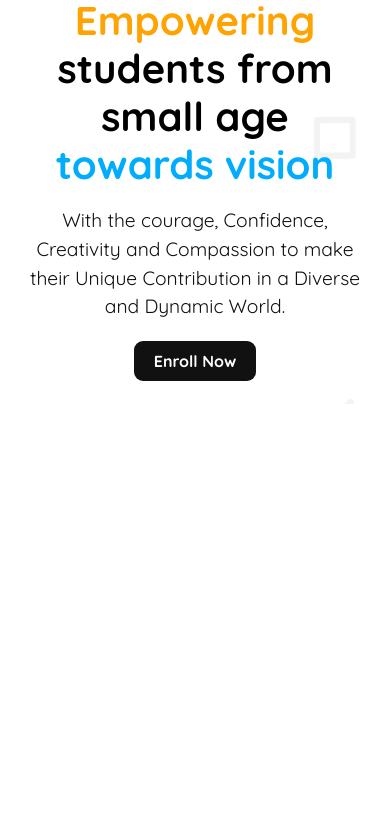
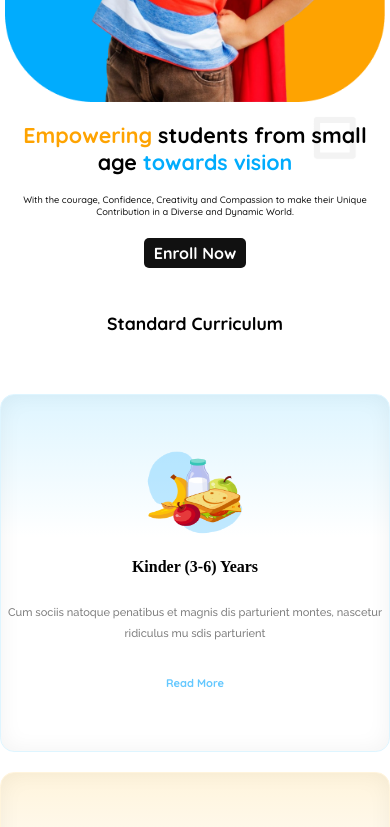
Before and after one commit to noornabi-noor/Kids-School, a plain HTML site: page index.html in a window 390 px wide. Shown: the part 440-1267 px from the top of the page. Before the commit the page ends 844 px from the top, so only its background shows below. Drawn offline with Linux system fonts and the light colour scheme.

Commit message:
curriculum part successfully responsive for max-width:576

```diff
--- a/index.html
+++ b/index.html
@@ -54,7 +54,7 @@
         </div>
       </section>
 
-      <section class="curriculum hide">
+      <section class="curriculum">
         <h2 class="curriculum-title">Standard Curriculum</h2>
         <div class="curriculum-cntents">
           <div class="curriculum-cntent cntent1">
--- a/styles/style.css
+++ b/styles/style.css
@@ -211,14 +211,6 @@ body {
 .banner-btn:hover {
   background-color: #04aa6d;
   color: white;
-}
-
-.banner-items .banner-img {
-  order: 1;
-}
-
-.banner-items .item {
-  order: 2;
 }
 
 /* style for Standard Curriculum */
@@ -610,9 +602,12 @@ footer .content-link {
     padding: 0;
   }
 
+  /* Adjusting the order of banner in mobile view */
+
   .navbar {
     height: 47px;
     width: 100vw;
+    height: auto;
     border: 0.5px solid rgb(254, 163, 1);
     display: flex;
     justify-content: space-between;
@@ -646,7 +641,7 @@ footer .content-link {
     border-radius: 3px;
   }
 
-  /* Adjusting the order in mobile view */
+  /* Adjusting the order of banner in mobile view */
 
   .banner-items {
     display: flex;
@@ -659,10 +654,22 @@ footer .content-link {
   .banner-items .banner-img {
     order: 1;
     width: 100%;
-    max-width: 290px;
+    max-width: 380px;
     height: auto;
     object-fit: contain;
     margin-bottom: 20px;
+  }
+
+  .banner .banner-title {
+    font-size: 1.34rem;
+    font-weight: 700;
+    line-height: 1.67rem;
+  }
+
+  .banner .banner-desc {
+    font-size: .58rem;
+    font-weight: 500;
+    line-height: .75rem;
   }
 
   .banner-items .item {
@@ -676,9 +683,59 @@ footer .content-link {
   }
 
   .banner-items .banner-title,
-  .banner-items .banner-desc
-   {
+  .banner-items .banner-desc {
     text-align: center;
     max-width: 100%;
   }
+
+  .banner-btn {
+    width: auto;
+    max-width: 5.rem;
+    padding: 5px 10px;
+    margin-top: 20px;
+    border-radius: 5px;
+    background: rgb(17, 17, 17);
+    color: rgb(255, 255, 255);
+    font-family: Quicksand;
+    font-size: 1rem;
+    font-weight: 700;
+    text-align: center;
+    border: none;
+    cursor: pointer;
+  }
+
+  /* Adjusting the order of curriculum in mobile view */
+  .curriculum .pre-back {
+    display: none;
+  }
+
+  .curriculum .curriculum-cntents {
+    display: grid;
+    grid-template-columns: repeat(1, 1fr);
+    justify-items: center;
+    align-items: center;
+    gap: 20px;
+    text-align: center;
+  }
+
+  .curriculum-cntent {
+    display: flex;
+    flex-direction: column;
+    align-items: center;
+    justify-content: center;
+    width: 100%;
+    max-width: 390px;
+    max-height: auto;
+  }
+
+  .curriculum-title {
+    color: rgb(0, 0, 0);
+    font-family: Quicksand;
+    font-size: 1.1rem;
+    font-weight: 700;
+    line-height: 1.3rem;
+    letter-spacing: 0%;
+    text-align: center;
+    margin-bottom: 60px;
+  }
 }
```
